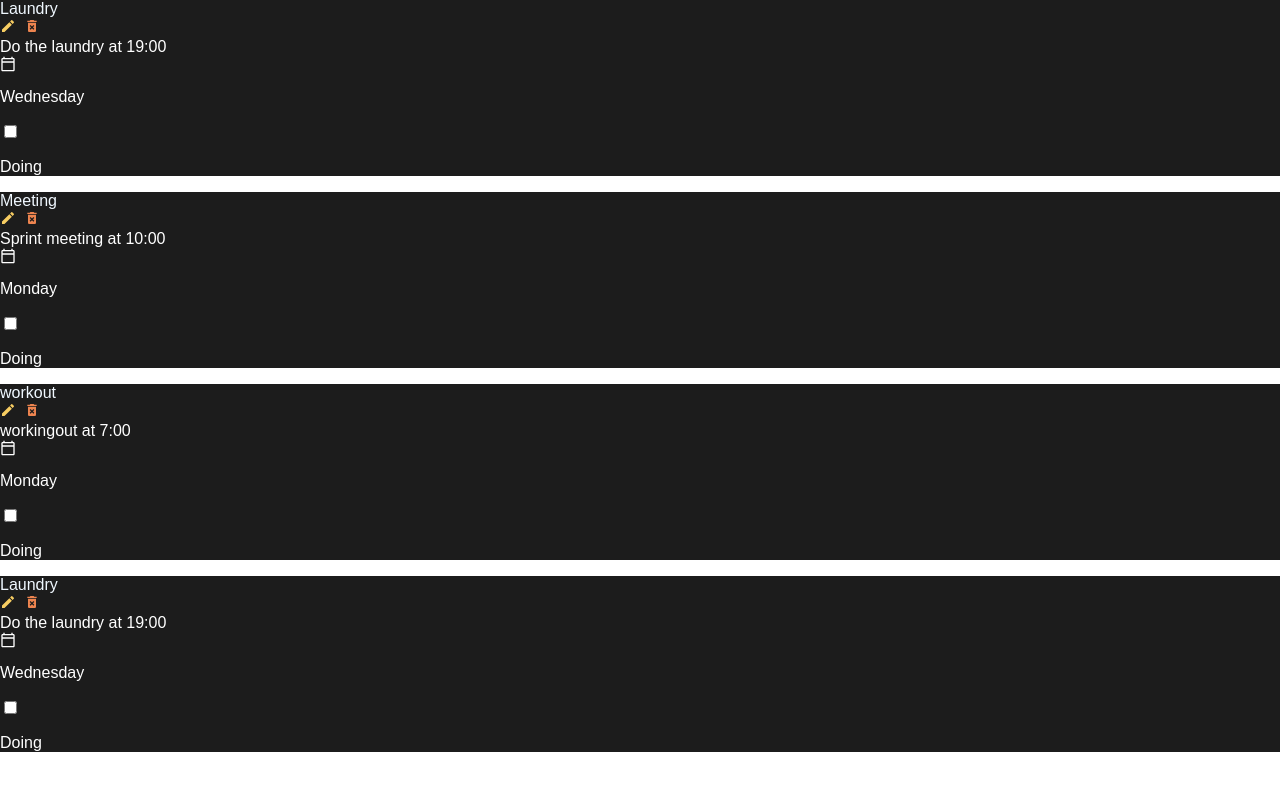
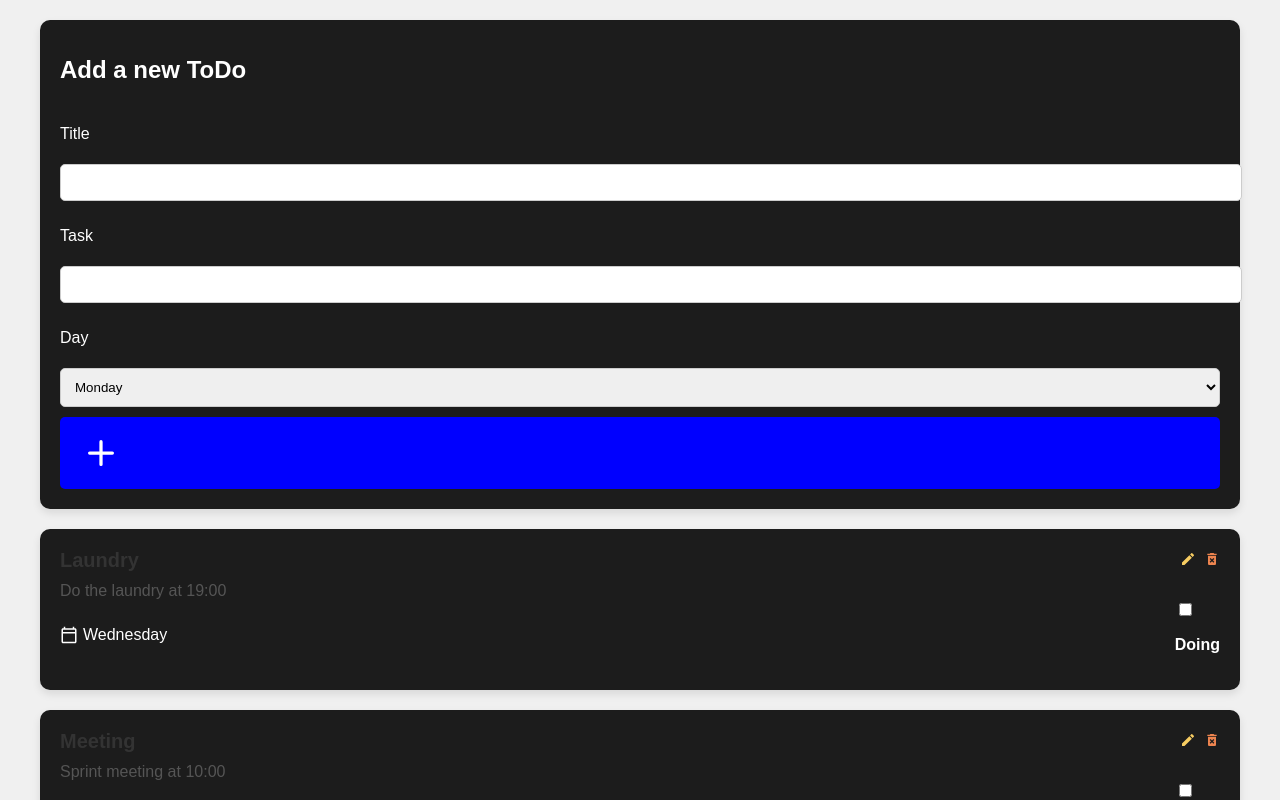
Before and after one commit to madhuriprao/Personal-task-tracker, a React (Create React App) app: page / in a window 1280 px wide. Shown: the top 800 px of the page. Built offline with nearby package versions, Linux system fonts and the light colour scheme.

Commit message:
Button.js,Form.js and App.css is added

```diff
--- /dev/null
+++ b/src/App.css
@@ -0,0 +1,132 @@
+/* General Styling */
+body {
+    font-family: 'Arial', sans-serif;
+    background-color: #f0f0f0;
+    margin: 0;
+    padding: 0;
+}
+
+.container {
+    max-width: 1200px;
+    margin: 0 auto;
+    padding: 20px;
+}
+
+/* Card styling */
+.todo-card {
+    background-color: #fff;
+    border-radius: 10px;
+    box-shadow: 0 4px 8px rgba(0, 0, 0, 0.1);
+    padding: 20px;
+    margin-bottom: 20px;
+    transition: transform 0.2s ease-in-out;
+}
+
+.todo-card:hover {
+    transform: translateY(-5px);
+}
+
+.card-container {
+    display: flex;
+    flex-direction: column;
+}
+
+/* Form styles */
+.form-container {
+    display: flex;
+    flex-direction: column;
+    gap: 10px;
+}
+
+.form-container h1 {
+    font-size: 24px;
+    margin-bottom: 15px;
+}
+
+.form-container input,
+.form-container select {
+    padding: 10px;
+    margin-top: 5px;
+    width: 100%;
+    border: 1px solid #ccc;
+    border-radius: 5px;
+}
+
+/* Button Styles */
+.btn {
+    display: flex;
+    align-items: center;
+    padding: 10px 15px;
+    background-color: blue;
+    color: white;
+    border: none;
+    border-radius: 5px;
+    cursor: pointer;
+    font-size: 16px;
+    font-weight: bold;
+    transition: background-color 0.2s ease-in-out;
+}
+
+.btn:hover {
+    background-color: darkblue;
+}
+
+.btn-green {
+    background-color: #28a745;
+    color: white;
+}
+
+.btn-green:hover {
+    background-color: #218838;
+}
+
+/* Edit and Delete Icons */
+.btns .edit-icon {
+    color: #f7cd62;
+    cursor: pointer;
+}
+
+.btns .delete-icon {
+    color: #ed844f;
+    cursor: pointer;
+}
+
+.flex-container {
+    display: flex;
+    justify-content: space-between;
+    align-items: center;
+}
+
+/* Checkbox styles */
+.checkbox-label {
+    display: flex;
+    align-items: center;
+    gap: 10px;
+}
+
+.label {
+    font-weight: bold;
+}
+
+/* Title, Task, Day styles */
+.title {
+    font-size: 20px;
+    font-weight: bold;
+    color: #333;
+}
+
+.task {
+    margin-top: 10px;
+    font-size: 16px;
+    color: #555;
+}
+
+.day {
+    display: flex;
+    align-items: center;
+}
+
+.calendar {
+    margin-right: 5px;
+    font-size: 18px;
+}
--- a/src/App.js
+++ b/src/App.js
@@ -1,13 +1,13 @@
 import Home from "./components/Home";
 import Item from "./components/Item";
 import todoData from "./data/Todo";
+import './App.css'; // Import the CSS file
 
 function App() {
   return (
-    <div className="container">
-     <Home/>
+<>   <Home/>
      <Item todo={todoData[0]}/>
-            </div>
+     </>
   )
 }
 
--- /dev/null
+++ b/src/components/Button.js
@@ -0,0 +1,23 @@
+import PropTypes from  "prop-types";
+import { Children } from "react";
+import {BsPlus} from "react-icons/bs";
+
+const Button =({Children, type, isDisabled}) => {
+    return(
+    <button type ={type} disabled={isDisabled} className="btn">
+        <BsPlus fontSize="52px"/> {Children}
+        </button>
+        )
+}
+
+Button.defaultProps = {
+    type:"button",
+    isDisabled: false
+}
+
+Button.propTypes = {
+    children: PropTypes.node.isRequired,
+    type:PropTypes.string,
+    isDisabled: PropTypes.bool,
+}
+export default Button;
--- /dev/null
+++ b/src/components/Form.js
@@ -0,0 +1,46 @@
+import Card from "./Card";
+import Button from "./Button";
+import { useState } from "react";
+
+const Form = () => {
+    return (
+        <Card>
+            <form>
+                <div className="form-container">
+                    <h1>Add a new ToDo</h1>
+                    <label>
+                        <p>Title</p>
+                        <input type = "text"/>
+                    </label>
+
+                    <label>
+                        <p>Task</p>
+                        <input type = "text"/>
+                    </label>
+
+                    <label>
+                        <p>Day</p>
+                        <select>
+                            <option value="" disabled={true}>
+                                Select day
+                                </option>
+                            <option value = "Monday">Monday</option>
+                            <option value = "Tuesday">Tuesday</option>
+                            <option value = "Wednesday">Wednesday</option>
+                            <option value = "Thursday">Thursday</option>
+                            <option value = "Friday">Friday</option>
+                            <option value = "Saturday">Saturday</option>
+                            <option value = "Sunday">Sunday</option>
+                        </select>
+                    </label>
+        <Button type="submit">
+            <p>Add to do</p>
+            </Button>
+
+                </div>
+            </form>
+        </Card>
+    )
+}
+
+export default Form;
--- a/src/components/Home.js
+++ b/src/components/Home.js
@@ -1,13 +1,14 @@
 import { useState } from "react";
 import List from "./List";
 import todoData from "../data/Todo"
-
+import Form from "./Form";
 
 const Home = () => {
 
 const [todo, setTodo] = useState(todoData);
     return(
-        <div>
+        <div className="container">
+            <Form></Form>
             <List todo={todo}/>
         </div>
 
```
